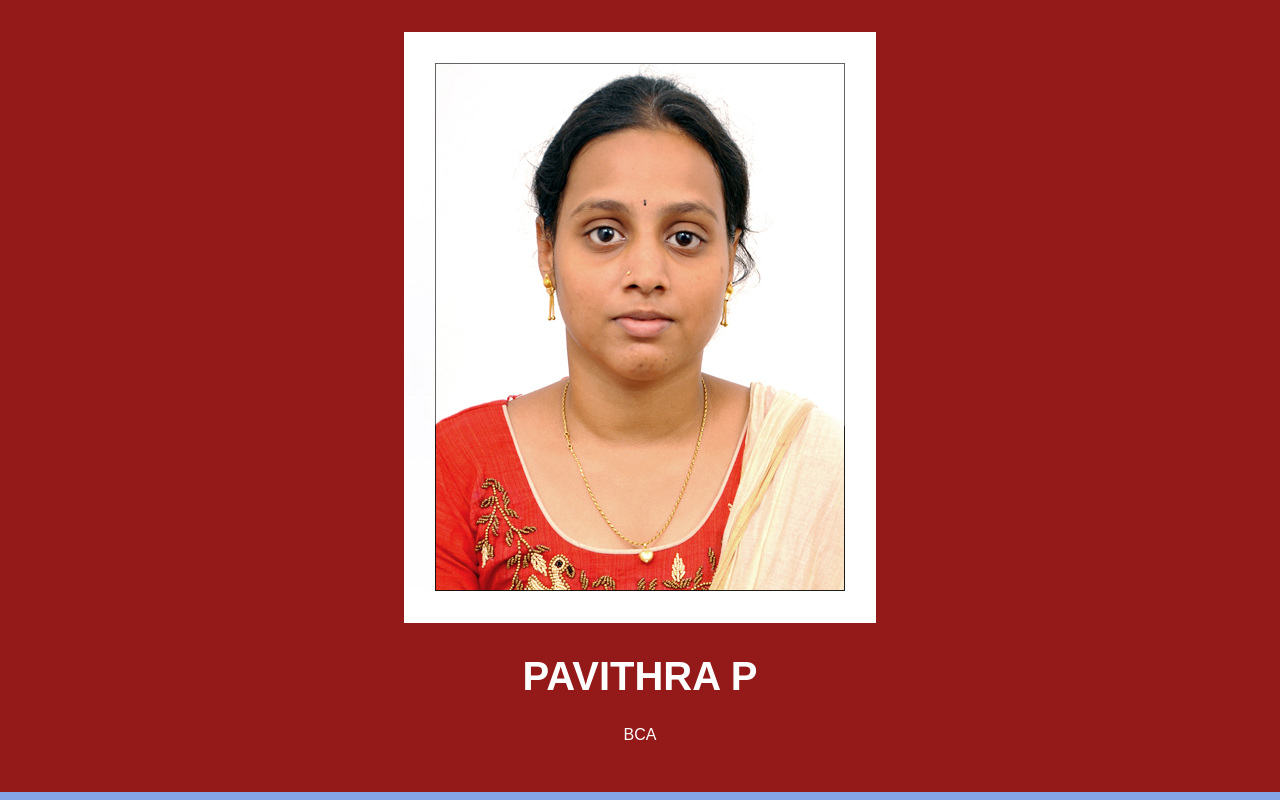
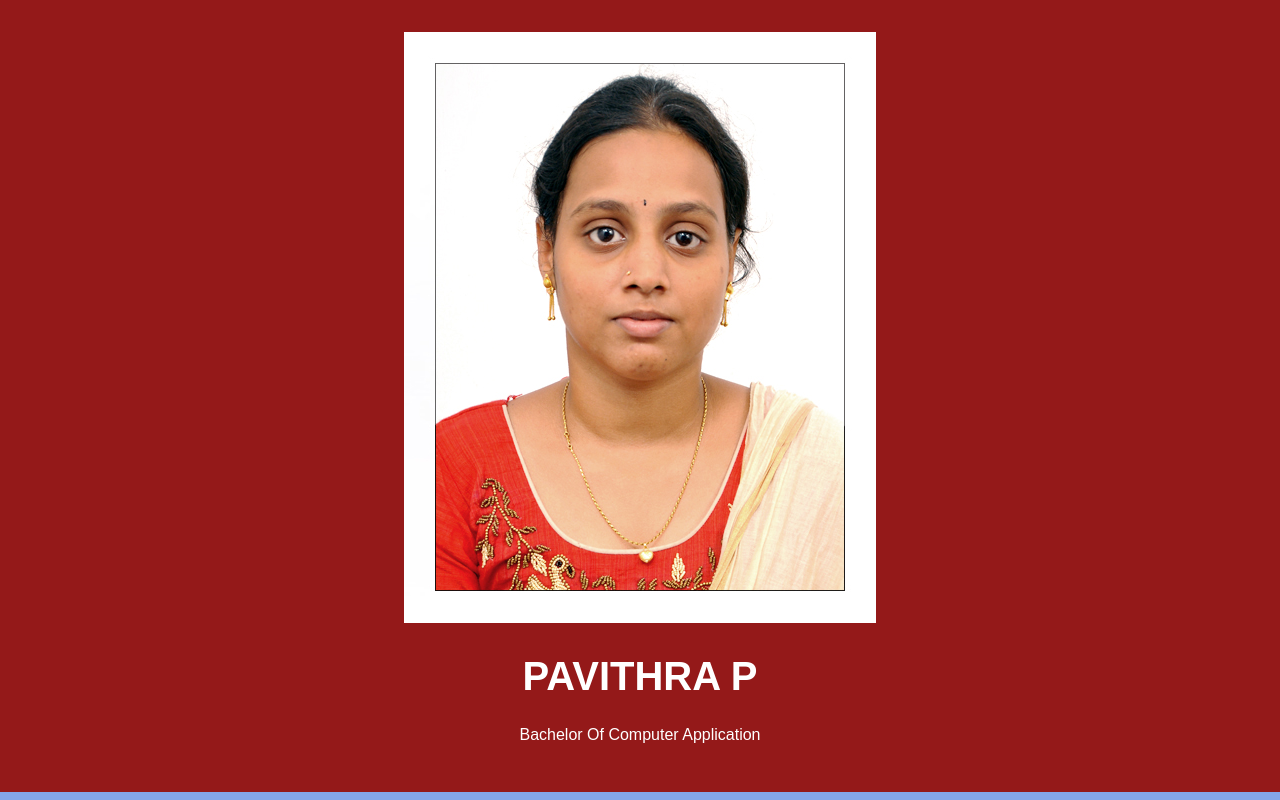
Before and after one commit to pavithrabca123/ResumeNew, a plain HTML site: page index.html in a window 1280 px wide. Shown: the top 800 px of the page. Drawn offline with Linux system fonts and the light colour scheme.

Commit message:
Update index.html

```diff
--- a/index.html
+++ b/index.html
@@ -97,7 +97,7 @@
 
             <img src="pp.JPG" alt="Profile Picture" class="Profile-picture">
             <h1>PAVITHRA P</h1>
-            <p>BCA </p>
+            <p>Bachelor Of Computer Application </p>
         </div>
     </header>
 
```
